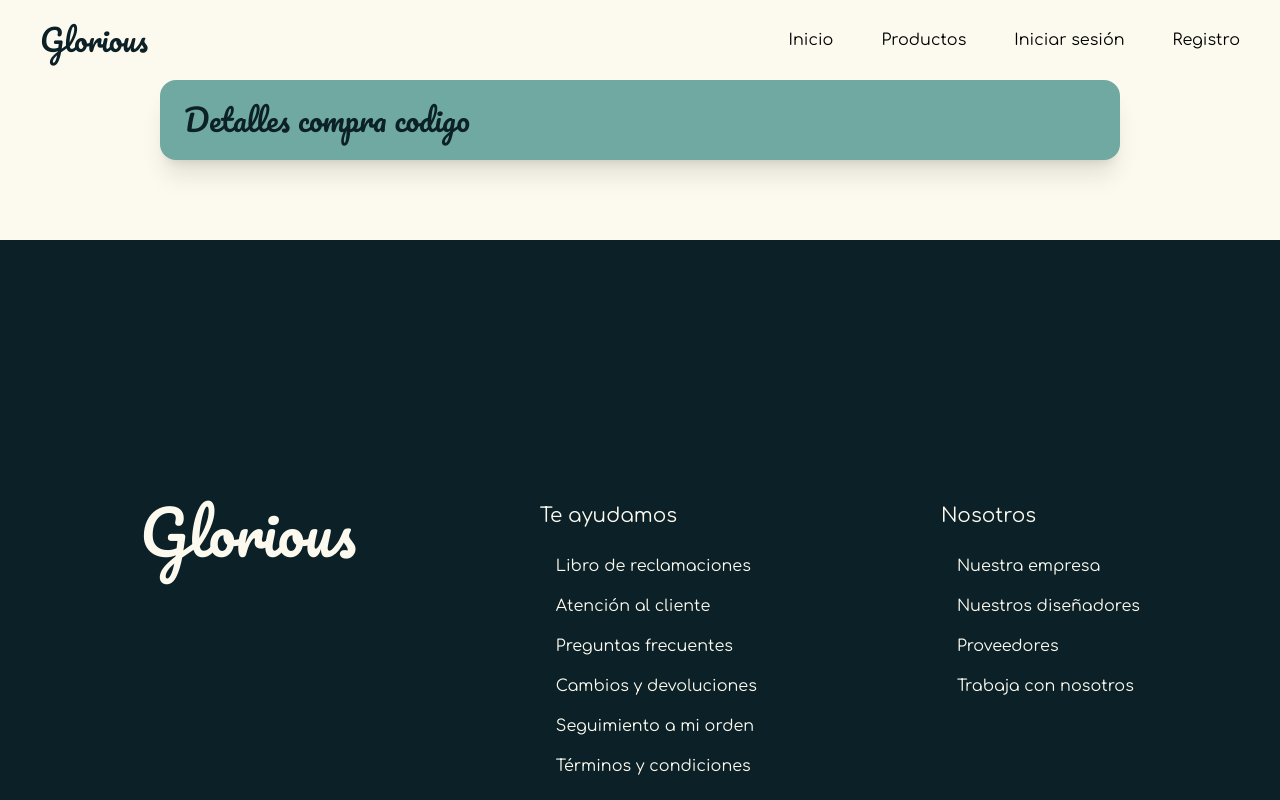
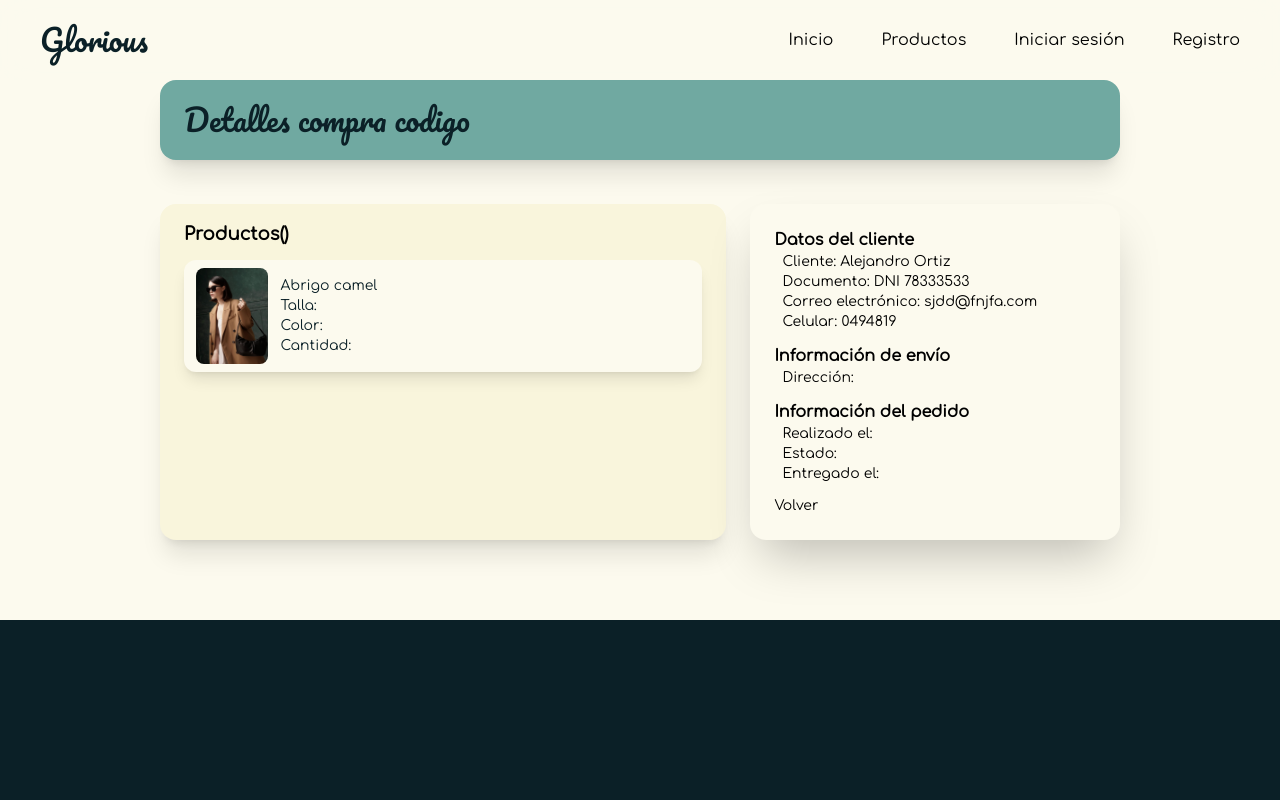
Before and after one commit to ssssshel/GloriousVS, a Next.js app: page /client/1/history/1 in a window 1280 px wide. Shown: the top 800 px of the page. Built offline with nearby package versions, Linux system fonts and the light colour scheme.

Commit message:
avance 29/04 mañana

```diff
--- a/components/user/PersonalData.jsx
+++ b/components/user/PersonalData.jsx
@@ -8,6 +8,7 @@ const PersonalData = () => {
         <li>Apellido materno: </li>
         <li>Tipo de documento: </li>
         <li>Correo electrónico: </li>
+        <li>Celular: </li>
       </ul>
       <div className="px-6 py-2 shadow-xl cursor-pointer bg-green w-fit rounded-xl hover:bg-teal">
         <p>Guardar</p>
--- a/pages/client/[id]/cart/index.jsx
+++ b/pages/client/[id]/cart/index.jsx
@@ -2,10 +2,13 @@ import Footer from "../../../../components/Footer";
 import HeadLayout from "../../../../components/Head";
 import Navbar from "../../../../components/Navbar";
 
+import { FontAwesomeIcon } from "@fortawesome/react-fontawesome";
+import { faTrashCan } from "@fortawesome/free-solid-svg-icons";
+
 const UserBag = () => {
   return (
     <div>
-      <HeadLayout section={'Bolsa de compras'}/>
+      <HeadLayout section={'Bolsa de compras'} />
       <Navbar />
       <div className="flex flex-col w-full h-auto px-40 py-20 gap-11 bg-ivory">
         <div className="flex flex-col justify-center w-full h-20 px-6 shadow-xl rounded-2xl bg-green">
@@ -14,13 +17,16 @@ const UserBag = () => {
 
         <div className="grid w-full h-auto grid-cols-10 grid-rows-1 gap-5">
           <div className="flex flex-col col-start-1 col-end-7 gap-5">
-            <div className="grid w-full grid-cols-6 grid-rows-1 px-4 py-3 shadow-xl h-36 bg-cornsilk rounded-2xl">
+            <div className="grid w-full grid-cols-6 grid-rows-1 gap-3 px-4 py-3 shadow-xl h-36 bg-cornsilk rounded-2xl">
               <div className="bg-center bg-cover rounded-lg bg-abrigo"></div>
-              <div className="col-start-2 col-end-6">
-                <p className="text-sm font-Comfortaa text-charleston">Código de venta: fheu734</p>
-                <p className=" font-Comfortaa text-charleston">Estado:</p>
-                <p className="text-sm font-Comfortaa text-charleston">Dirección de entrega: Calle Sebastián Barranca 3956, Los Olivos, Lima</p>
-
+              <div className="flex flex-col justify-center col-start-2 col-end-6">
+                <p className="text-sm font-Comfortaa text-charleston">Abrigo camel</p>
+                <p className="text-sm font-Comfortaa text-charleston">Talla</p>
+                <p className="text-sm font-Comfortaa text-charleston">Color</p>
+              </div>
+              <div className="flex flex-col items-start justify-center">
+                <p className="mr-3 text-sm font-Comfortaa text-charleston">Cantidad: 5</p>
+                <FontAwesomeIcon icon={faTrashCan} />
               </div>
             </div>
           </div>
--- a/pages/client/[id]/history/[key]/index.jsx
+++ b/pages/client/[id]/history/[key]/index.jsx
@@ -11,6 +11,54 @@ const PurchaseDetails = () => {
                 <div className="flex flex-col justify-center w-full h-20 px-6 shadow-xl rounded-2xl bg-green">
                     <p className="text-3xl font-Pacifico text-charleston">Detalles compra codigo</p>
                 </div>
+                <div className="grid w-full h-auto grid-cols-10 grid-rows-1 gap-6 ">
+                    {/* PRODUCTS */}
+                    <div className="col-start-1 col-end-7 px-6 py-4 shadow-xl rounded-2xl bg-cornsilk ">
+                        <h2 className="mb-3 text-lg font-bold font-Comfortaa">Productos()</h2>
+                        <div className="flex flex-col gap-4">
+                            <div className="grid w-full grid-cols-6 grid-rows-1 gap-3 px-3 py-2 shadow-lg h-28 bg-ivory rounded-xl">
+                                <div className="col-start-1 col-end-2 bg-center bg-cover rounded-lg bg-abrigo"></div>
+                                <div className="flex flex-col justify-center col-start-2 col-end-6">
+                                    <p className="text-sm font-Comfortaa text-charleston">Abrigo camel</p>
+                                    <p className="text-sm font-Comfortaa text-charleston">Talla: </p>
+                                    <p className="text-sm font-Comfortaa text-charleston">Color: </p>
+                                    <p className="text-sm font-Comfortaa text-charleston">Cantidad: </p>
+
+                                </div>
+                            </div>
+
+                        </div>
+                    </div>
+
+                    {/* CLIENTDATA */}
+                    <div className="flex flex-col justify-around col-start-7 col-end-11 gap-3 px-6 py-6 text-sm shadow-2xl rounded-2xl bg-ivory">
+
+                        <div>
+                            <h2 className="text-base font-bold">Datos del cliente</h2>
+                            <div className="pl-2">
+
+                                <p>Cliente: Alejandro Ortiz</p>
+                                <p>Documento: DNI 78333533</p>
+                                <p>Correo electrónico: sjdd@fnjfa.com</p>
+                                <p>Celular: 0494819</p>
+                            </div>
+                        </div>
+                        <div>
+                            <h2 className="text-base font-bold">Información de envío</h2>
+                            <p className="pl-2">Dirección: </p>
+                        </div>
+                        <div>
+                            <h2 className="text-base font-bold">Información del pedido</h2>
+                            <div className="pl-2">
+                                <p>Realizado el: </p>
+                                <p>Estado:</p>
+                                <p>Entregado el:</p>
+
+                            </div>
+                        </div>
+                        <p>Volver</p>
+                    </div>
+                </div>
             </div>
             <Footer />
         </div>
--- a/pages/client/[id]/history/index.jsx
+++ b/pages/client/[id]/history/index.jsx
@@ -16,7 +16,7 @@ const PreviousPurchases = () => {
         </div>
 
         <div className="flex flex-col gap-5">
-          <div className="grid w-full h-40 grid-cols-8 grid-rows-1 gap-5 px-4 py-3 shadow-xl bg-cornsilk rounded-2xl">
+          <div className="grid w-full h-40 grid-cols-8 grid-rows-1 gap-5 px-4 py-3 shadow-xl bg-cornsilk rounded-2xl hover:bg-ivory">
             <div className="col-start-1 col-end-2 bg-center bg-cover rounded-lg bg-abrigo"></div>
             <div className="flex flex-col justify-center col-start-2 col-end-7 gap-2">
               <p className="text-sm font-Comfortaa text-charleston">Código de venta: fheu734</p>
```
